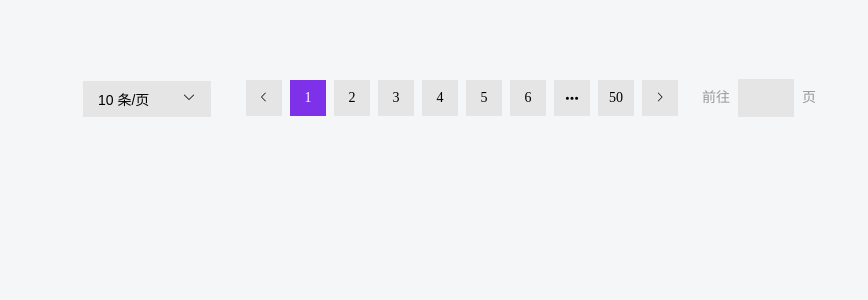
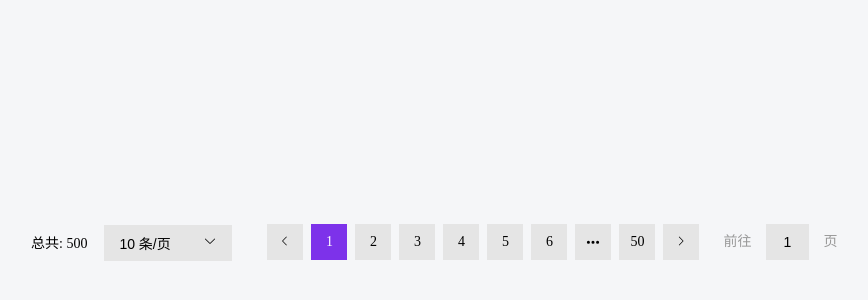
Before and after one commit to lyxaaaa/paginationComponent, a Vue app: page / in a window 1280 px wide. Shown: the part 150-450 px from the top of the page, without its empty margins (204-1072 px from the left). Built offline with nearby package versions, Linux system fonts and the light colour scheme.

Commit message:
fix:improve some details

```diff
--- a/src/App.vue
+++ b/src/App.vue
@@ -4,7 +4,7 @@
         :total="totalItems"
         :page-sizes="opageSizes"
         :current-page="ocurrentPage"
-        layout="sizes,prev,pager,next,jumper"
+        layout="total,sizes,prev,pager,next,jumper"
         :page-size="opageSize"
         @current-change="handleCurrentChange"
         @size-change="handleSizeChange"
@@ -45,8 +45,10 @@ export default defineComponent({
 
 <style lang="scss" scoped>
 .container {
-    width: 100vw;
-    height: 60vh;
+    width: 98vw;
+    height: 96vh;
+    margin: 0;
+    padding: 0;
     display: flex;
     align-items: center;
     justify-content: center;
--- a/src/components/jumper.vue
+++ b/src/components/jumper.vue
@@ -6,6 +6,7 @@
             <input
                 :size="size"
                 class="opagination-innerInput"
+                :value="currentPage"
                 :min="1"
                 :max="pageCount"
                 :disabled="disabled"
@@ -27,7 +28,6 @@
 <script lang="ts" setup>
 import { computed, ref } from 'vue'
 import { useLocale } from '../hooks/useLocale'
-import { useNamespace } from '../hooks/useNamespace'
 import { usePagination } from '../usePagination'
 import { paginationJumperProps } from './jumper'
 
@@ -37,7 +37,6 @@ defineOptions({
 
 defineProps(paginationJumperProps)
 const { t } = useLocale()
-const ns = useNamespace('pagination')
 const { pageCount, disabled, currentPage, changeEvent } = usePagination()
 const userInput = ref<number | string>()
 let innerValue = computed(() => userInput.value ?? currentPage?.value)
@@ -52,19 +51,17 @@ function handleInput(val: number | string) {
 function handleChange(event: Event) {
     let inputValue = (event.target as HTMLInputElement).value
     const nowPageCount: number = pageCount?.value || 0
-    console.log('handleChange',inputValue,pageCount?.value)
     let val = Math.trunc(+inputValue)
-    console.log(val,nowPageCount)
     //边界情况判断
     if(val > nowPageCount && nowPageCount!==0 ) {
         val = nowPageCount
-        inputValue = val.toString()
-        console.log('inputValue',inputValue)
-        innerValue = inputValue
+        // inputValue = val.toString()
+        // console.log('inputValue',inputValue)
+        // innerValue = inputValue
     }
     if(val < 1 ){
         val = 1
-        inputValue = val.toString()
+        // inputValue = val.toString()
     }
     changeEvent?.(val)
     userInput.value = undefined
@@ -96,10 +93,12 @@ function handleChange(event: Event) {
         font-size: 14px;
         line-height: 32px;
         .opaination-wrapInput {
+            width: 70%;
             display: inline-flex;
             flex-grow: 0.273;
             align-items: center;
             justify-content: center;
+            box-sizing: border-box;
             padding: 1px 11px;
             background-color: #e5e5e5;
             background-image: none;
@@ -109,10 +108,11 @@ function handleChange(event: Event) {
             box-shadow: none;
             height: 36px;
             .opagination-innerInput {
+                display: inline-flex;
+                justify-content: center;
+                align-items: center;
+                text-align: center;
                 width: 100%;
-                flex-flow: 1;
-                appearance: none;
-                -webkit-appearance: none;
                 color: #000000;
                 font-size: inherit;
                 height: 30px;
@@ -123,6 +123,14 @@ function handleChange(event: Event) {
                 background: none;
                 box-sizing: border-box;
             }
+            input[type=number] {
+                -moz-appearance:textfield;
+            }
+            input[type=number]::-webkit-inner-spin-button,
+            input[type=number]::-webkit-outer-spin-button {
+                -webkit-appearance: none;
+                margin: 0;
+            }
         }
     }
     .opagination-page {
--- a/src/components/prev.vue
+++ b/src/components/prev.vue
@@ -60,4 +60,9 @@ const internalDisabled = computed(
     cursor: pointer;
     margin-right: 4px;
 }
+.btn-prev:disabled {
+    cursor: not-allowed;
+    background-color: #e5e5e5;
+    color: #a8abb2;
+}
 </style>
--- a/src/components/sizes.vue
+++ b/src/components/sizes.vue
@@ -1,24 +1,9 @@
 <template>
     <span class="opagination-sizes">
-        <!-- <select
-            :model-value="innerPageSize"
-            class="opagination-select"
-            :disabled="disabled"
-            :size="size"
-            :validate-event="false"
-            @change="handleChange"
-        >
-        <option
-            v-for="item in innerPageSizes"
-            :key="item"
-            :value="item"
-            class="opaination-option"
-            :label="item + t('pagination.pagesize')"
-        />
-        </select> -->
         <div class="o-sizes-wrapper" @click="toggleDropdown">
             <input
                 type="text"
+                :validate-event="false"
                 :placeholder="t('pagination.choose')"
                 :value="`${innerPageSize} ${t('pagination.pagesize')}`"
                 :disabled="disabled"
@@ -26,9 +11,8 @@
                 class="o-sizes-input"
             >
             <span class="o-sizes-downIcon">
-                <i class="o-sizes-iconSize">
-                    <img src="/src/assets/ArrowDown.svg" alt="" v-if="!isDropdownOpen" />
-                    <img src="/src/assets/ArrowUp.svg" alt="" v-else />
+                <i :class="['o-sizes-iconSize', {'is-reverse': isDropdownOpen}]">
+                    <img src="/src/assets/ArrowDown.svg" alt="" class="arrowTransition"/>
                 </i>
             </span>
         </div>
@@ -47,7 +31,6 @@
 
 <script lang="ts" setup>
 import { useLocale } from '../hooks/useLocale'
-import { useNamespace } from '../hooks/useNamespace'
 import { computed, ref, watch } from 'vue'
 import { usePagination } from '../usePagination'
 import { paginationSizesProps } from './sizes'
@@ -59,7 +42,6 @@ defineOptions({
 const props = defineProps(paginationSizesProps)
 const emit = defineEmits(['page-size-change'])
 const { t } = useLocale()
-const ns = useNamespace('pagination')
 const pagination = usePagination()
 const innerPageSize = ref<number>(props.pageSize!)
 
@@ -155,6 +137,11 @@ function handleChange(event: Event) {
             box-sizing: inherit;
             .o-sizes-iconSize {
                 width: 14px;
+                transition: all 0.3s ease;
+            }
+            .is-reverse {
+                transform: rotateZ(-180deg);
+
             }
         }
     }
@@ -179,7 +166,6 @@ function handleChange(event: Event) {
             padding: 0 32px 0 20px;
             box-sizing: border-box;
             font-size: 14px;
-            //background-color: #ffffff;
             color: #000000;
             &:hover {
                 background-color: #f5f6f8;
--- a/src/components/total.vue
+++ b/src/components/total.vue
@@ -1,22 +1,17 @@
 <template>
-<span :class="ns.e('total')" :disabled="disabled">
+<span class="opagination-total" :disabled="disabled">
     {{
         `${t('pagination.total')}: ${total}`
     }}
 </span>
 </template>
 
-<style scoped>
-</style>
-
 <script lang="ts" setup>
 import { useLocale } from '../hooks/useLocale'
-import { useNamespace } from '../hooks/useNamespace'
 import { usePagination } from '../usePagination'
 import { paginationTotalProps } from './total'
 
 const { t } = useLocale()
-const ns = useNamespace('pagination')
 const { disabled } = usePagination()
 
 defineOptions({
@@ -25,3 +20,17 @@ defineOptions({
 
 defineProps(paginationTotalProps)
 </script>
+
+<style lang="scss" scoped>
+.opagination-total {
+    display: flex;
+    flex-direction: row;
+    align-items: center;
+    color: #000000;
+    font-size: 14px;
+    white-space: nowrap;
+    margin: 0 6px;
+    box-sizing: border-box;
+    padding: 0;
+}
+</style>
--- a/src/pagination.ts
+++ b/src/pagination.ts
@@ -48,23 +48,23 @@ type LayoutKey =
 
 export const paginationProps = {
     /**
-     * @description options of item count per page
+     * @description 每页容量
      */
     pageSize: Number,
     /**
-     * @description default initial value of page size, not setting is the same as setting 10
+     * @description 默认的每页容量，一般为10
      */
     defaultPageSize: Number,
     /**
-     * @description total item count
+     * @description 数据总量
      */
     total: Number,
     /**
-     * @description 总页数 Set either `total` or `page-count` and pages will be displayed; if you need `page-sizes`, `total` is required
+     * @description 总页数 （`total`和`page-count`二者选其一即可。若需要`page-sizes`，则必须传递`total`）
      */
     pageCount: Number,
     /**
-     * @description number of pagers. Pagination collapses when the total page count exceeds this value
+     * @description 展示列表的页码数
      */
     pagerCount: {
         type: Number,
@@ -81,15 +81,15 @@ export const paginationProps = {
         default: 7,
     },
     /**
-     * @description 当前页
+     * @description 当前页码
      */
     currentPage: Number,
     /**
-     * @description default initial value of current-page, not setting is the same as setting 1
+     * @description 默认的当前页码，一般为1
      */
     defaultCurrentPage: Number,
     /**
-     * @description layout of Pagination, elements separated with a comma
+     * @description 分页器的拆分组件
      */
     layout: {
         type: String,
@@ -98,44 +98,35 @@ export const paginationProps = {
         ).join(', '),
     },
     /**
-     * @description 数组 item count of each page
+     * @description 每页容量的可选值（数组）
      */
     pageSizes: {
-        // type: definePropType<number[]>(Array),
-        // default: () => mutable([10, 20, 30, 40, 50, 100] as const),
         type: Array as () => number[],
         default: () => [10, 20, 30, 40, 50, 100] as const,
     },
     /**
-     * @description 选择pageSize的下拉框样式
-     */
-    popperClass: {
-        type: String,
-        default: '',
-    },
-    /**
-     * @description text for the prev button
+     * @description prev按钮的文字值
      */
     prevText: {
         type: String,
         default: '',
     },
     /**
-     * @description icon for the prev button, higher priority of `prev-text`
+     * @description prev按钮的图标，优先级高于`prevText`
      */
     prevIcon: {
         type: iconPropType,
         default: () => ArrowLeft,
     },
     /**
-     * @description text for the next button
+     * @description next按钮的文字值
      */
     nextText: {
         type: String,
         default: '',
     },
     /**
-     * @description icon for the next button, higher priority of `next-text`
+     * @description next按钮的图标，优先级高于`nextText`
      */
     nextIcon: {
         type: iconPropType,
@@ -157,7 +148,8 @@ export const paginationProps = {
      * @description 当只有一页时，是否隐藏
      */
     hideOnSinglePage: Boolean,
-    } as const
+} as const
+
 export type PaginationProps = ExtractPropTypes<typeof paginationProps>
 
 export const paginationEmits = {
@@ -292,14 +284,12 @@ export default defineComponent({
             if (props.disabled) return
             currentPageBridge.value -= 1
             emit('prev-click', currentPageBridge.value)
-            console.log('prev-click')
         }
 
         function next() {
             if (props.disabled) return
             currentPageBridge.value += 1
             emit('next-click', currentPageBridge.value)
-            console.log('next-click')
         }
 
         function addClass(element: any, cls: string) {
@@ -371,7 +361,6 @@ export default defineComponent({
             sizes: h(Sizes, {
                 pageSize: pageSizeBridge.value,
                 pageSizes: props.pageSizes,
-                popperClass: props.popperClass,
                 disabled: props.disabled,
                 size: props.small ? 'small' : 'default',
                 // onChange: handleSizeChange,
@@ -389,13 +378,13 @@ export default defineComponent({
             //将各个布局关键字对应的渲染组件分别添加到根元素的子元素数组或右侧包装容器的子元素数组中，以实现动态的分页器布局
             components.forEach((c) => {
                 if (c === '->') {
-                haveRightWrapper = true
-                return
+                    haveRightWrapper = true
+                    return
                 }
                 if (!haveRightWrapper) {
-                rootChildren.push(TEMPLATE_MAP[c])
+                    rootChildren.push(TEMPLATE_MAP[c])
                 } else {
-                rightWrapperChildren.push(TEMPLATE_MAP[c])
+                    rightWrapperChildren.push(TEMPLATE_MAP[c])
                 }
             })
 
--- a/src/usePagination.ts
+++ b/src/usePagination.ts
@@ -1,5 +1,4 @@
 import { inject } from 'vue'
-// inject注入依赖
 import { OPaginationKey } from './constants'
 
 export const usePagination = () => inject(OPaginationKey, {})
```
Also changed, not shown: src/components/next.vue (+6 -1 lines), src/hooks/useLocale.ts (+3 -6 lines), src/assets/ArrowUp.svg.
